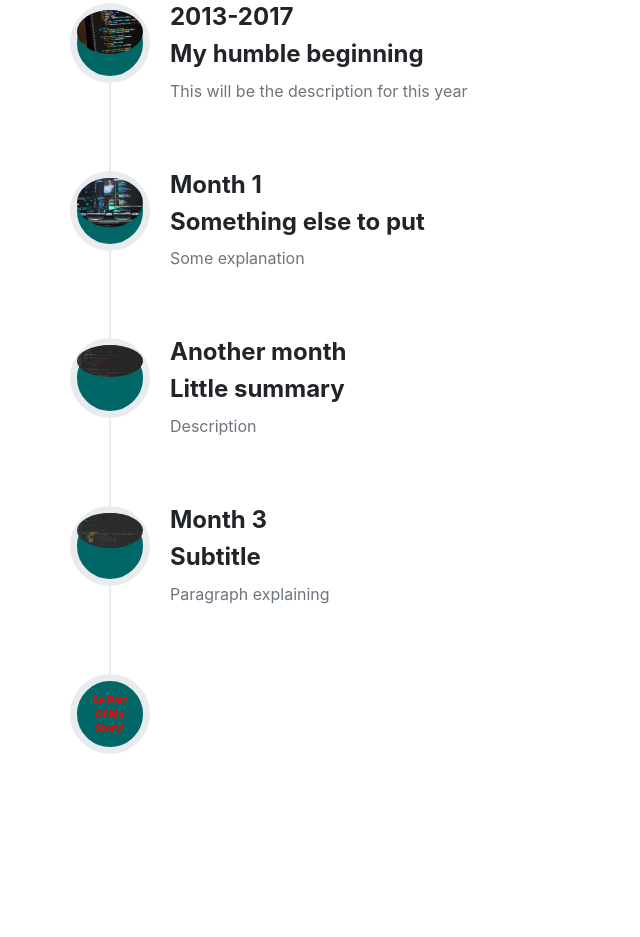
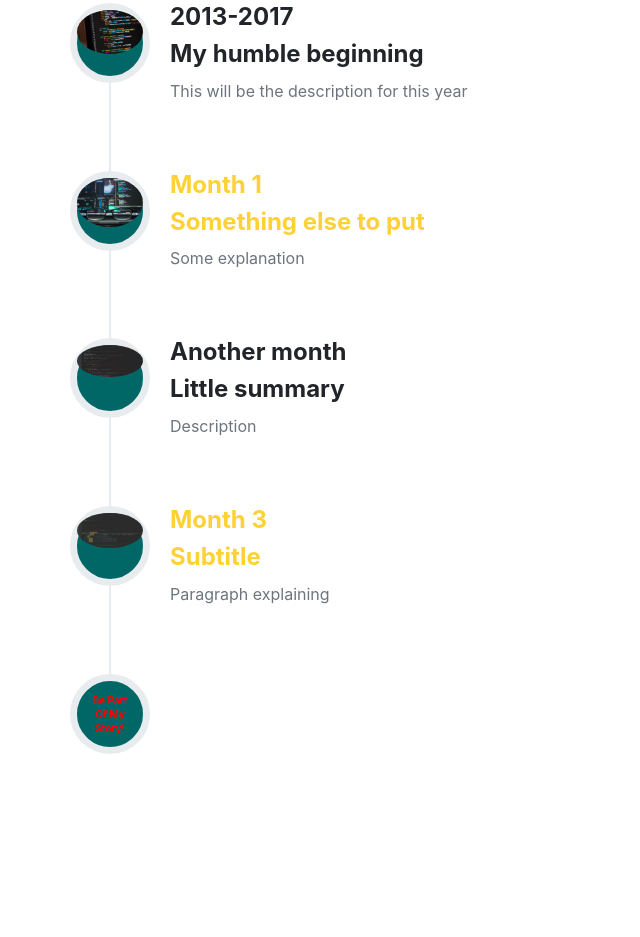
Before and after one commit to edmorales94/edmorales94.github.io, a plain HTML site: page MyWebsite.html in a window 1280 px wide. Shown: the part 785-1722 px from the top of the page, without its empty margins (0-640 px from the left). Drawn offline with nearby package versions, Linux system fonts and the light colour scheme.

Commit message:
Update style.css

```diff
--- a/css/style.css
+++ b/css/style.css
@@ -180,3 +180,36 @@ section h3.section-subheading{
     margin-top: 12px;
     color: red;
 }
+
+/*Setting even numbered paragraphs of the timeline to the right side of timeline*/
+.timeline > li.timeline-inverted > .timeline-panel{
+    float: right;
+    padding: 0 20px 0 100px;
+    text-align: left;
+    color: #fed136;
+}
+
+
+.timeline > li.timeline-inverted > .timeline-panel:before{
+    right: auto;
+    left: -15px;
+    border-right-width: 15px;
+    border-left-width: 0;
+}
+
+.timeline > li.timeline-inverted > .timeline-panel:after{
+    right: auto;
+    left: -14px;
+    border-right-width: 14px;
+    border-left-width: 0;
+}
+
+.timeline > li:last-child{
+    margin-bottom: 0;
+}
+
+/* can changed the color of the headings of the timeline*/
+.timeline .timeline-heading h4{
+    margin-top: 0;
+    color: inherit;
+}
```
